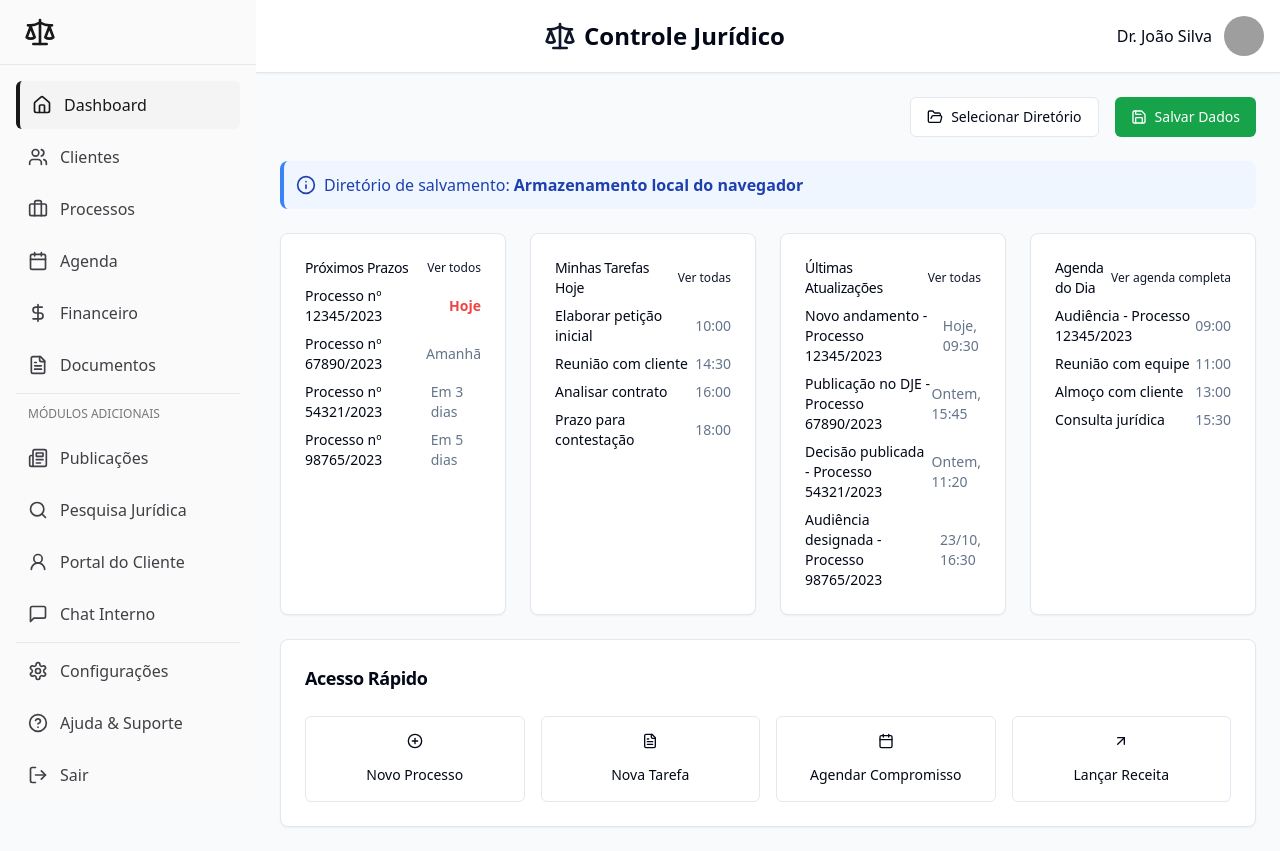
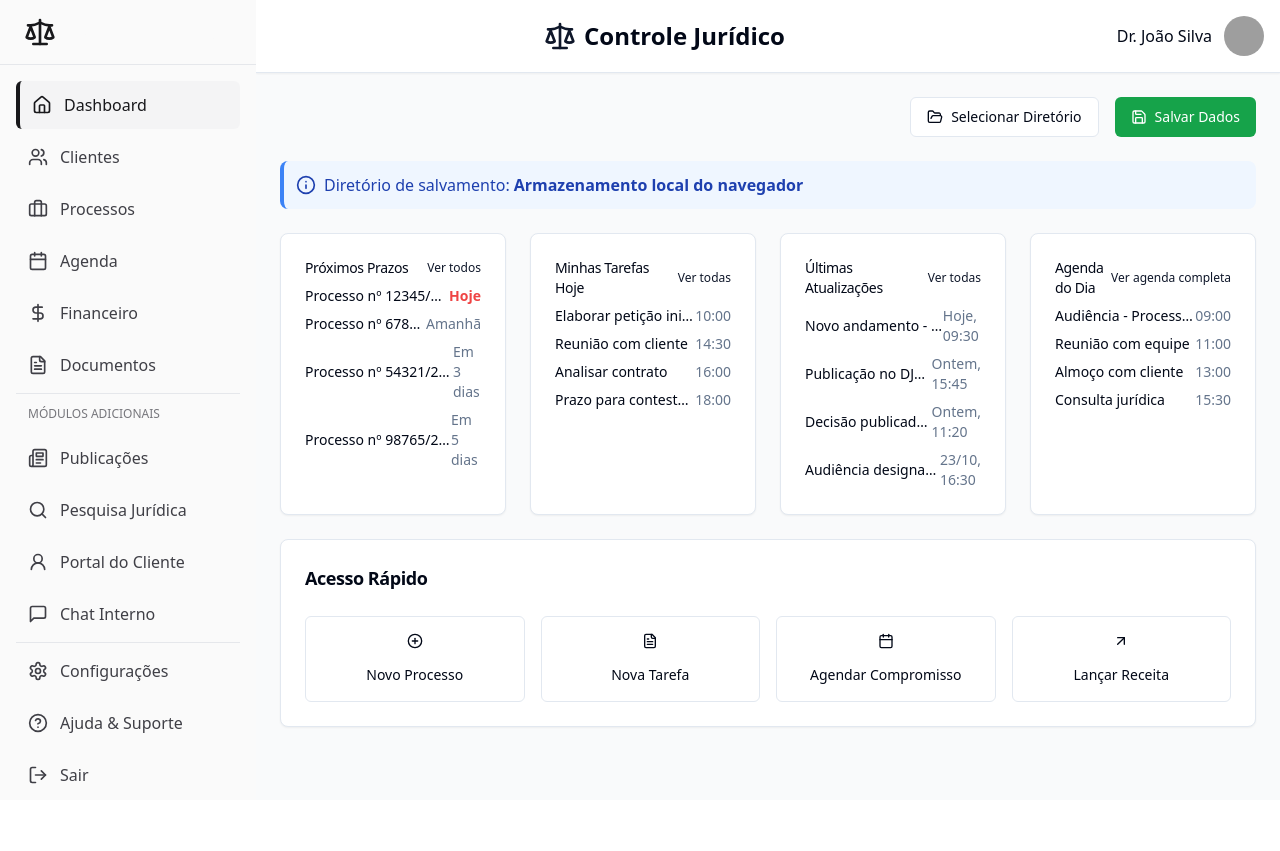
Before and after one commit to appjuridicoo/juridico-app, a React (Vite) app: page / in a window 1280 px wide. After the commit the page ends 800 px from the top, so only its background shows below. Built offline with nearby package versions, Linux system fonts and the light colour scheme; grey boxes are pictures that could not be loaded.

Commit message:
[dyad] wrote 1 file(s)

```diff
--- a/src/pages/DashboardPage.tsx
+++ b/src/pages/DashboardPage.tsx
@@ -14,10 +14,10 @@ const DashboardPage: React.FC = () => {
 
   // Exemplo de dados para widgets (pode ser refinado para usar dados reais do `data` hook)
   const deadlines = [
-    { title: 'Processo nº 12345/2023', date: 'Hoje', urgent: true },
-    { title: 'Processo nº 67890/2023', date: 'Amanhã', urgent: false },
-    { title: 'Processo nº 54321/2023', date: 'Em 3 dias', urgent: false },
-    { title: 'Processo nº 98765/2023', date: 'Em 5 dias', urgent: false },
+    { title: 'Processo nº 12345/2023 - Petição Inicial', date: 'Hoje', urgent: true },
+    { title: 'Processo nº 67890/2023 - Prazo para Contestação', date: 'Amanhã', urgent: false },
+    { title: 'Processo nº 54321/2023 - Audiência de Conciliação', date: 'Em 3 dias', urgent: false },
+    { title: 'Processo nº 98765/2023 - Recurso de Apelação', date: 'Em 5 dias', urgent: false },
   ];
 
   const tasks = [
@@ -51,7 +51,7 @@ const DashboardPage: React.FC = () => {
 
   return (
     <div className="space-y-6">
-      <div className="flex justify-end gap-4">
+      <div className="flex flex-col sm:flex-row justify-end gap-4"> {/* Ajustado para empilhar em mobile */}
         <Button onClick={handleSelectDirectory} variant="outline" className="flex items-center gap-2">
           <FolderOpen className="h-4 w-4" />
           Selecionar Diretório
@@ -77,7 +77,7 @@ const DashboardPage: React.FC = () => {
             <div className="space-y-2">
               {deadlines.map((item, index) => (
                 <div key={index} className="flex justify-between items-center text-sm">
-                  <span>{item.title}</span>
+                  <span className="truncate">{item.title}</span> {/* Adicionado truncate */}
                   <span className={item.urgent ? "text-red-500 font-semibold" : "text-muted-foreground"}>{item.date}</span>
                 </div>
               ))}
@@ -94,7 +94,7 @@ const DashboardPage: React.FC = () => {
             <div className="space-y-2">
               {tasks.map((item, index) => (
                 <div key={index} className="flex justify-between items-center text-sm">
-                  <span>{item.title}</span>
+                  <span className="truncate">{item.title}</span> {/* Adicionado truncate */}
                   <span className="text-muted-foreground">{item.time}</span>
                 </div>
               ))}
@@ -111,7 +111,7 @@ const DashboardPage: React.FC = () => {
             <div className="space-y-2">
               {updates.map((item, index) => (
                 <div key={index} className="flex justify-between items-center text-sm">
-                  <span>{item.title}</span>
+                  <span className="truncate">{item.title}</span> {/* Adicionado truncate */}
                   <span className="text-muted-foreground">{item.date}</span>
                 </div>
               ))}
@@ -128,7 +128,7 @@ const DashboardPage: React.FC = () => {
             <div className="space-y-2">
               {appointments.map((item, index) => (
                 <div key={index} className="flex justify-between items-center text-sm">
-                  <span>{item.title}</span>
+                  <span className="truncate">{item.title}</span> {/* Adicionado truncate */}
                   <span className="text-muted-foreground">{item.time}</span>
                 </div>
               ))}
```
